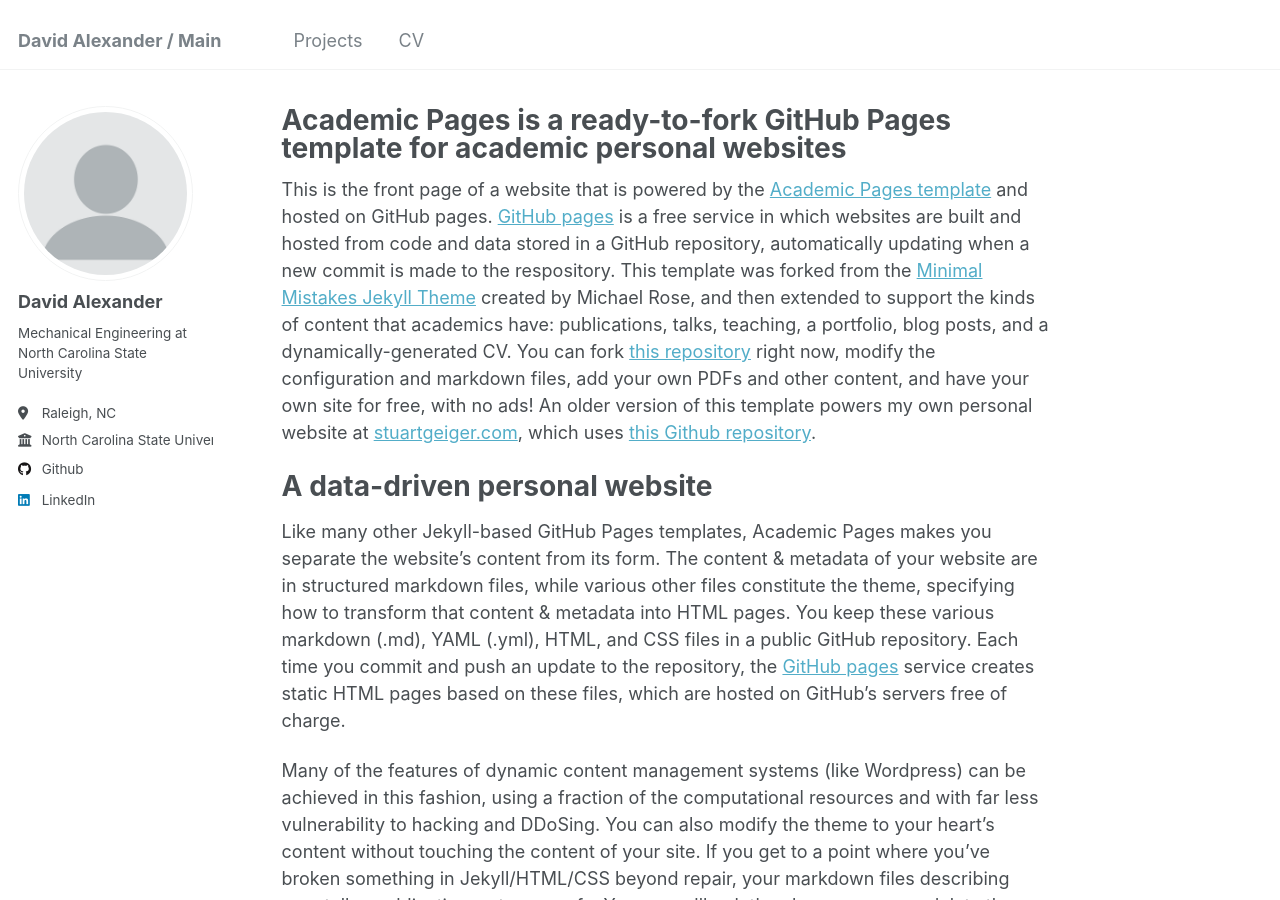
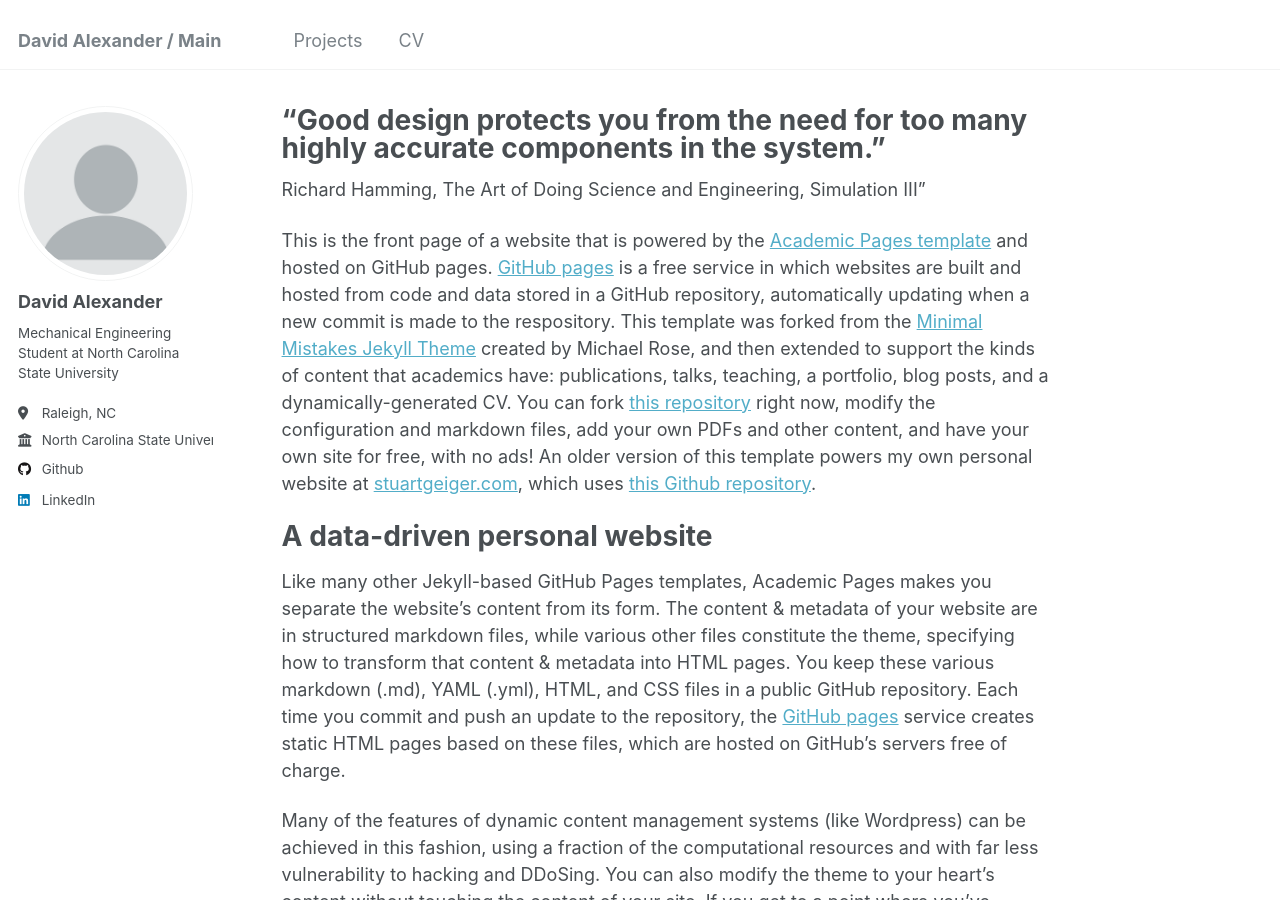
Before and after one commit to dmalexa5/dmalexa5.github.io, a Jekyll site: the page built from _pages/about.md, in a window 1280 px wide and 900 px high. Built offline with Jekyll 4.4.1, drawn with Linux system fonts in a browser that asks for light colours.

Commit message:
Reupdate _portfolio and _config

```diff
--- a/_config.yml
+++ b/_config.yml
@@ -24,7 +24,7 @@
   avatar           : "profile.png"
   name             : "David Alexander"
   pronouns         : # example: "she/her"
-  bio              : "Mechanical Engineering at North Carolina State University"
+  bio              : "Mechanical Engineering Student at North Carolina State University"
   location         : "Raleigh, NC"
   employer         : "North Carolina State University"
   uri              : # URL
--- a/_pages/about.md
+++ b/_pages/about.md
@@ -1,11 +1,13 @@
 ---
 permalink: /
-title: "Academic Pages is a ready-to-fork GitHub Pages template for academic personal websites"
+title: '"Good design protects you from the need for too many highly accurate components in the system."'
 author_profile: true
 redirect_from:
   - /about/
   - /about.html
 ---
+Richard Hamming, The Art of Doing Science and Engineering, Simulation III"
+
 
 This is the front page of a website that is powered by the [Academic Pages template](https://github.com/academicpages/academicpages.github.io) and hosted on GitHub pages. [GitHub pages](https://pages.github.com) is a free service in which websites are built and hosted from code and data stored in a GitHub repository, automatically updating when a new commit is made to the respository. This template was forked from the [Minimal Mistakes Jekyll Theme](https://mmistakes.github.io/minimal-mistakes/) created by Michael Rose, and then extended to support the kinds of content that academics have: publications, talks, teaching, a portfolio, blog posts, and a dynamically-generated CV. You can fork [this repository](https://github.com/academicpages/academicpages.github.io) right now, modify the configuration and markdown files, add your own PDFs and other content, and have your own site for free, with no ads! An older version of this template powers my own personal website at [stuartgeiger.com](http://stuartgeiger.com), which uses [this Github repository](https://github.com/staeiou/staeiou.github.io).
 
```
Also changed, not shown: _projects/projects-1.html (deleted, +0 -7 lines), _projects/projects-1.md (deleted, +0 -7 lines).
